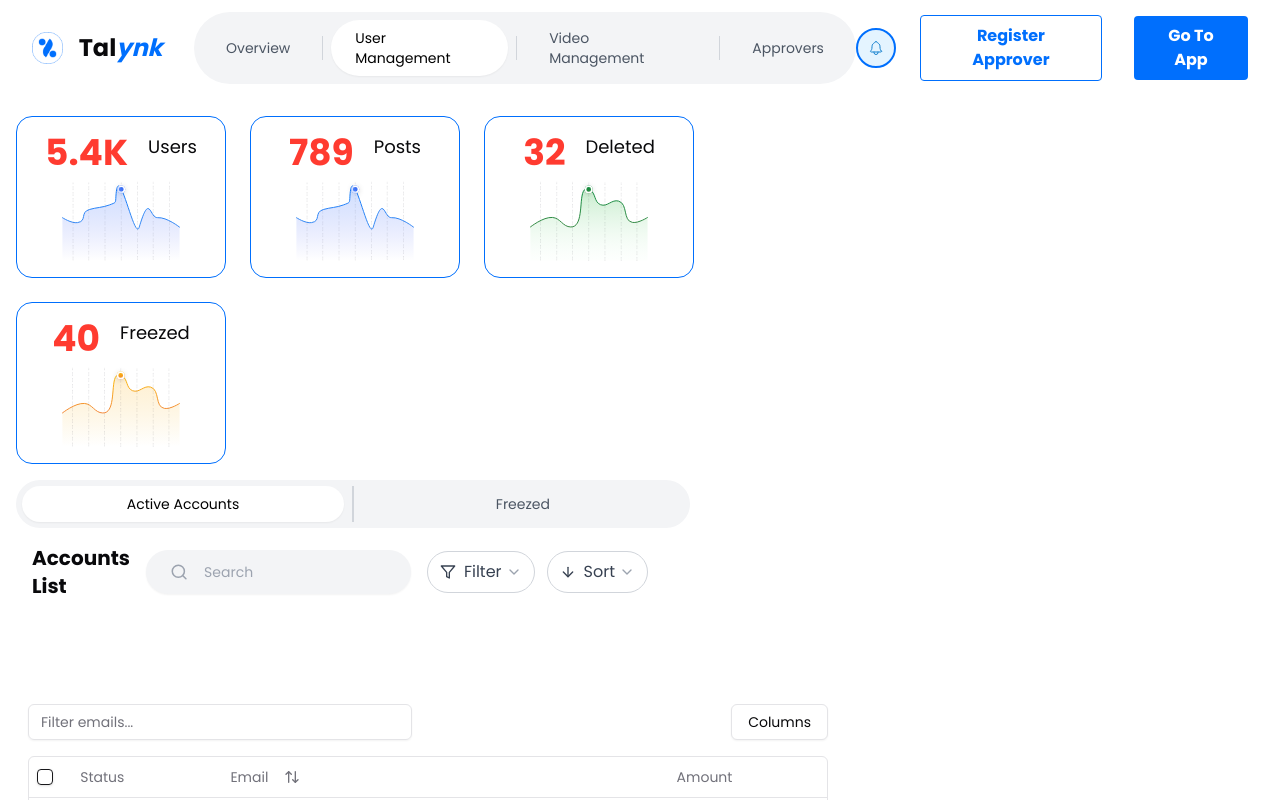
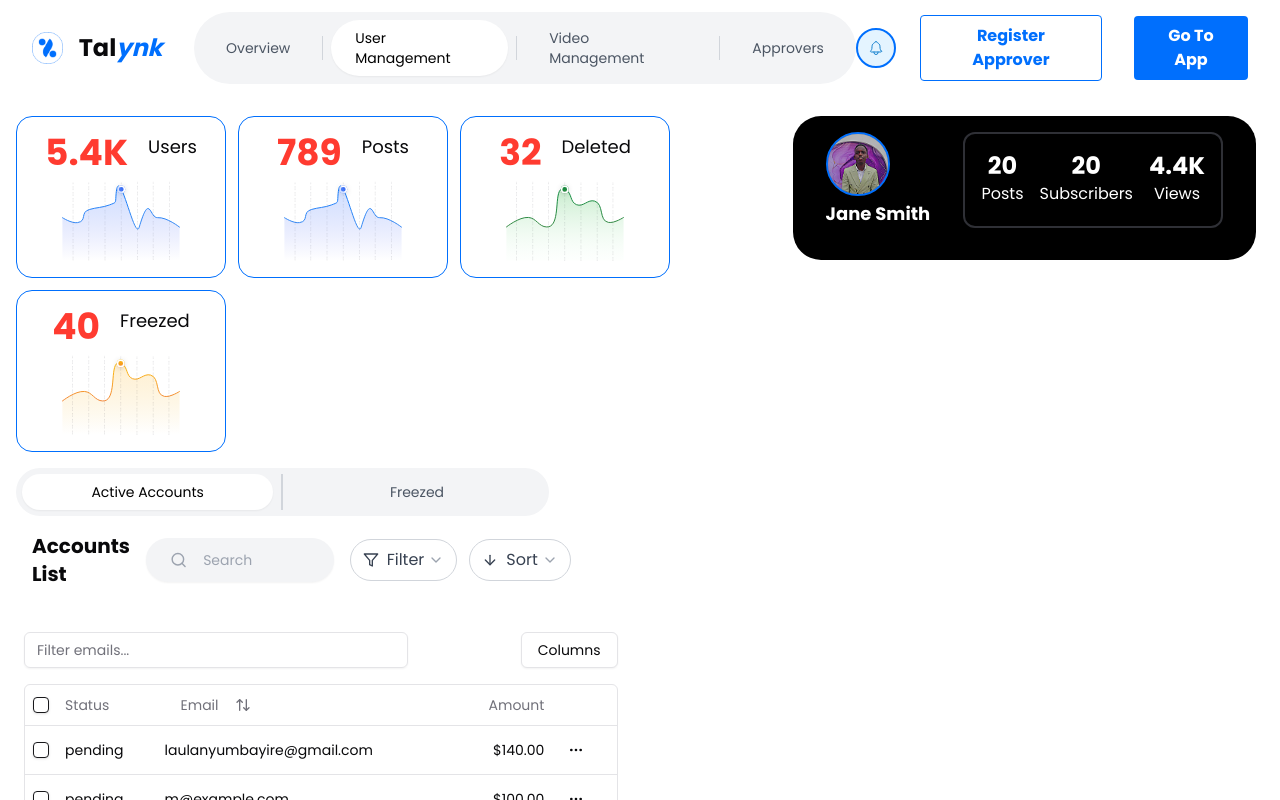
Before and after one commit to mahingaRodin/Talynk, a React (Vite) app: page /user-management in a window 1280 px wide. Shown: the top 800 px of the page. Built offline with nearby package versions, Linux system fonts and the light colour scheme.

Commit message:
black dynamic card

```diff
--- a/src/app/payments/page.tsx
+++ b/src/app/payments/page.tsx
@@ -60,7 +60,7 @@ export default function DemoPage() {
 
   // Render loading state or the data table
   return (
-    <div className="container mx-auto py-10">
+    <div className="container mx-auto py-3">
       {loading ? (
         <p>Loading...</p>
       ) : (
--- a/src/components/Cards.tsx
+++ b/src/components/Cards.tsx
@@ -14,7 +14,7 @@ interface CardsProps {
 const Cards: React.FC<CardsProps> = ({ data }) => {
   return (
     <div>
-      <div className="flex flex-wrap gap-6">
+      <div className="flex flex-wrap gap-3">
         {data.map((item) => (
           <div
             key={item.id}
--- a/src/components/overview/graph.tsx
+++ b/src/components/overview/graph.tsx
@@ -21,18 +21,18 @@ const Graph = () => {
   };
 
   return (
-    <div className="flex w-full px-4">
+    <div className="flex flex-col md:flex-row w-full">
 
-      <div className="w-[75%] p-6">
+      <div className="w-full md:w-[75%] p-6">
         {/* Wrapper for the data items */}
        <Cards data={originalData}></Cards>
 
         {/* Title and Filter Bar */}
-        <div className="flex items-center justify-between pr-10 pl-3 mt-4 relative">
+        <div className="flex flex-row justify-between pt-4">
           <h1 className="text-grey font-bold text-xl">Pending Videos</h1>
 
 
-          <div className="relative z-20">
+          <div className=" relative w-[20%] justify-center flex z-20">
             <div
               className="flex items-center gap-2 p-2 rounded-xl border-2 border-grey cursor-pointer bg-white"
               onClick={toggleDropdown}
@@ -72,7 +72,7 @@ const Graph = () => {
         </div>
       </div>
 
-      <div className='w-[25%] '>
+      <div className='w-full md:w-[25%]'>
         <Sidebar></Sidebar>
 
       </div>
--- a/src/components/table.tsx
+++ /dev/null
@@ -1,13 +0,0 @@
-
-
-
-const table = () => {
-  return (
-    <div>
-        table
-
-    </div>
-  )
-}
-
-export default table
--- /dev/null
+++ b/src/components/user/BlackCard.tsx
@@ -0,0 +1,45 @@
+import { userProfile } from './data'; // Adjust the path as necessary
+
+const BlackCard = () => {
+  return (
+    <div className="">
+      <div className="bg-black text-white p-4 rounded-[28px] min-h-[50px] w-[95%] ">
+        {/* Profile Information */}
+        <div className="flex flex-row justify-around mb-4">
+          <div className='flex-col flex'>
+          <div className="rounded-full w-16 h-16 bg-gray-500 mr-4 flex border-blue border-2 items-center justify-center">
+            {/* Placeholder for the profile image */}
+            <img src={userProfile.image.lanez} alt="Profile" className="rounded-full w-full h-full object-cover" />
+          </div>
+          <h2 className="text-lg font-bold pt-1 flex justify-center">{userProfile.name}</h2>
+          </div>
+
+
+
+
+            <div className=" border-2 border-[#2F3036] p-4 rounded-[12px]">
+              <div className="flex space-x-4">
+                {/* Updated structure for displaying stats */}
+                <div className="flex flex-col items-center">
+                  <span className="text-2xl font-bold">{userProfile.posts}</span>
+                  <span>Posts</span>
+                </div>
+                <div className="flex flex-col items-center">
+                  <span className="text-2xl font-bold">{userProfile.subscribers}</span>
+                  <span>Subscribers</span>
+                </div>
+                <div className="flex flex-col items-center">
+                  <span className="text-2xl font-bold">{userProfile.views}</span>
+                  <span>Views</span>
+                </div>
+              </div>
+            </div>
+          </div>
+        </div>
+        {/* Content will be added here */}
+      </div>
+
+  )
+}
+
+export default BlackCard
--- a/src/components/user/UserManagment.tsx
+++ b/src/components/user/UserManagment.tsx
@@ -1,9 +1,10 @@
 import  { useState } from "react";
+import BlackCard from './BlackCard'
 import Cards from "../Cards";
 import Navbar from "../overview/navbar";
 import { FiSearch, FiFilter, FiChevronDown, FiArrowDown } from "react-icons/fi"
 import { data as originalData } from "../../data";
-import Table from '../table'
+
 import Page from '../../app/payments/page'
 
 const UserManagment = () => {
@@ -32,9 +33,10 @@ const UserManagment = () => {
   return (
     <div>
       <Navbar />
-      <div className="w-[70%] p-4">
+      <div className="flex flex-row">
+      <div className="w-[65%] p-4">
         <Cards data={modifiedData} />
-        <div className="bg-gray-100 p-1.5  rounded-full mt-4 w-[78%]">
+        <div className="bg-gray-100 p-1.5  rounded-full mt-4 w-[70%]">
           <div className="flex justify-between w-full">
             {/* Tabs */}
             <button
@@ -80,13 +82,18 @@ const UserManagment = () => {
     </button>
   </div>
 </div>
+<div className="mx-2 w-[78%]">
+       <Page></Page>
+      </div>
 
 
 
       </div>
-      <div className="p-4 mx-3 w-[65%]">
-       <Page></Page>
+      <div className="w-[40%]  mt-4">
+        <BlackCard></BlackCard>
       </div>
+      </div>
+
     </div>
   );
 };
--- /dev/null
+++ b/src/components/user/data.ts
@@ -0,0 +1,10 @@
+// src/data/data.ts
+
+import lanez from '../../assets/lanez.jpg'
+export const userProfile = {
+    name: "Jane Smith",
+    posts: 20,
+    subscribers: 20,
+    views: '4.4K',
+    image: {lanez}, // Placeholder for the image URL
+  };
```
